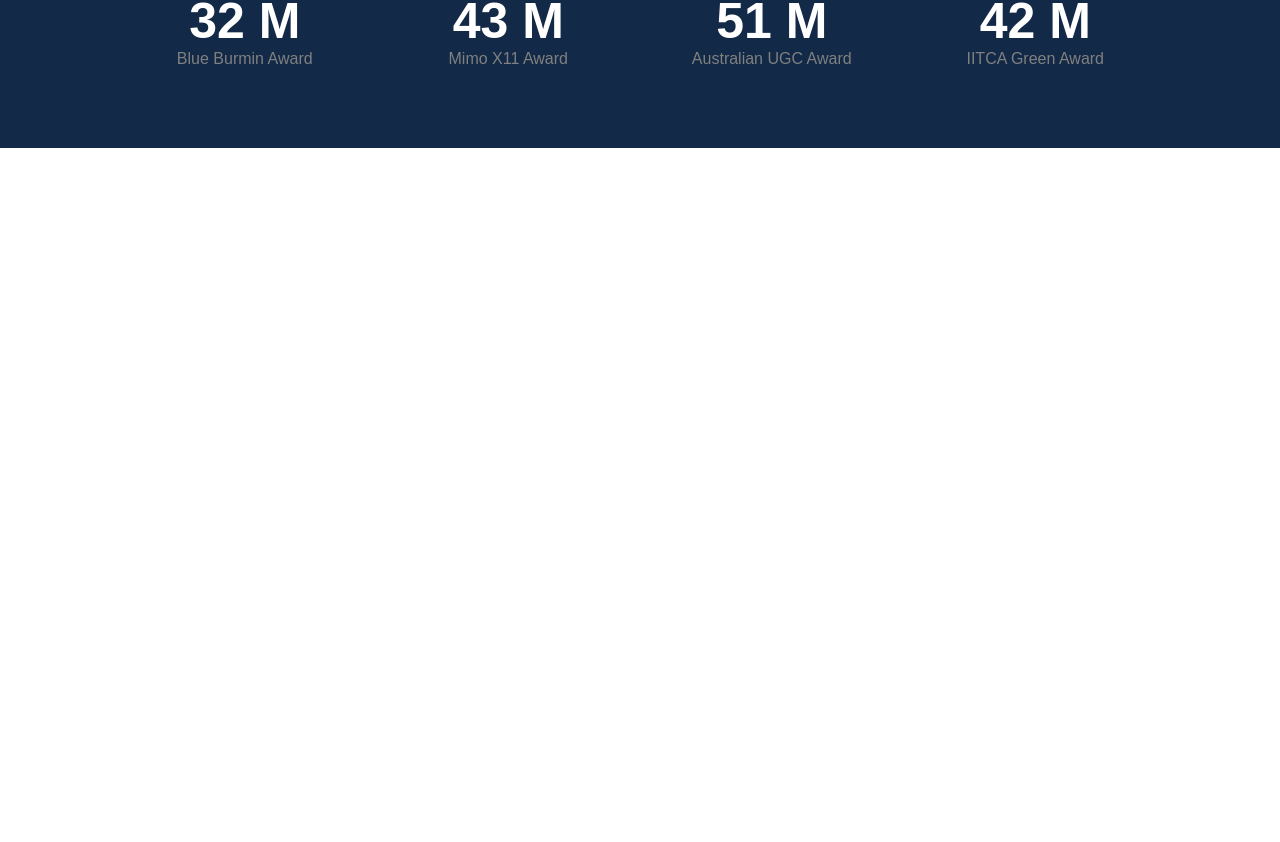
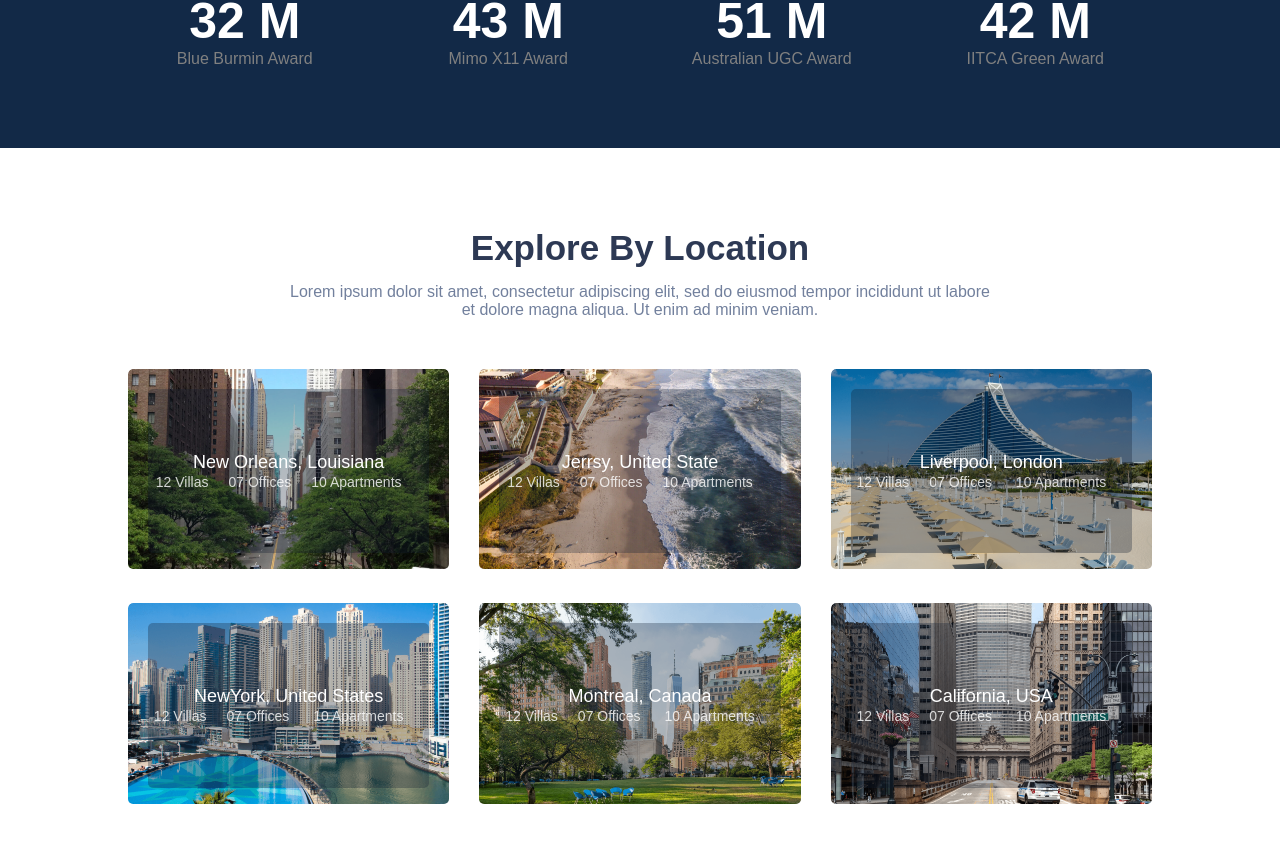
Before and after one commit to Rawand-abu-shammala/Real-estate-website-using-react.js, a React (Create React App) app: page / in a window 1280 px wide. Shown: the part 2822-3664 px from the top of the page. Before the commit the page ends 2970 px from the top, so only its background shows below. Built offline with nearby package versions, Linux system fonts and the light colour scheme.

Commit message:
Add location component for project

```diff
--- a/src/components/data/Data.js
+++ b/src/components/data/Data.js
@@ -132,3 +132,54 @@
     name: "IITCA Green Award",
   },
 ]
+
+export const location = [
+  {
+    id: 1,
+    name: "New Orleans, Louisiana",
+    Villas: "12 Villas",
+    Apartments: "10 Apartments",
+    Offices: "07 Offices",
+    cover: "./images/location/city-1.png",
+  },
+  {
+    id: 2,
+    name: "Jerrsy, United State",
+    Villas: "12 Villas",
+    Apartments: "10 Apartments",
+    Offices: "07 Offices",
+    cover: "./images/location/city-2.png",
+  },
+  {
+    id: 3,
+    name: "Liverpool, London",
+    Villas: "12 Villas",
+    Apartments: " 10 Apartments",
+    Offices: "07 Offices",
+    cover: "./images/location/city-3.png",
+  },
+  {
+    id: 4,
+    name: "NewYork, United States",
+    Villas: "12 Villas",
+    Apartments: " 10 Apartments",
+    Offices: "07 Offices",
+    cover: "./images/location/city-4.png",
+  },
+  {
+    id: 5,
+    name: "Montreal, Canada",
+    Villas: "12 Villas",
+    Apartments: " 10 Apartments",
+    Offices: "07 Offices",
+    cover: "./images/location/city-5.png",
+  },
+  {
+    id: 6,
+    name: "California, USA",
+    Villas: "12 Villas",
+    Apartments: " 10 Apartments",
+    Offices: "07 Offices",
+    cover: "./images/location/city-6.png",
+  },
+]
--- a/src/components/home/Home.jsx
+++ b/src/components/home/Home.jsx
@@ -3,6 +3,7 @@
 import Featured from './featured/Featured'
 import Recent from './recent/Recent'
 import Awards from './awards/Awards'
+import Location from './location/Location'
 
 const Home = () => {
   return (
@@ -11,6 +12,7 @@
         <Featured />
         <Recent />
         <Awards/>
+        <Location/>
     </div>
   )
 }
--- /dev/null
+++ b/src/components/home/location/Location.css
@@ -0,0 +1,54 @@
+.location {
+    position: relative;
+    border-radius: 5px;
+}
+
+.location img {
+    border-radius: 5px;
+}
+
+.location .overlay {
+    position: absolute;
+    /* top: 0;
+    left: 0; */
+    display: flex;
+    align-items: center;
+    justify-content: center;
+    flex-direction: column;
+    height: 250px;
+    width: 100%;
+    color: #fff;
+    z-index: 222;
+}
+
+.location .overlay::after {
+    content: "";
+    position: absolute;
+    top: 0;
+    left: 0;
+    width: 340px;
+    height: 210px;
+    background: rgb(15, 28, 47/ 30%);
+    z-index: -1;
+    margin: 20px;
+    border-radius: 5px;
+}
+
+.location h5 {
+    font-size: 18px;
+    font-weight: 500;
+}
+
+.location label {
+    color: #fff;
+    margin-right: 20px;
+    opacity: 0.8;
+}
+
+@media screen and (max-width: 800px) {
+    .location .overlay {
+        width: 280px;
+        height: 170px;
+    }
+
+}
--- /dev/null
+++ b/src/components/home/location/Location.jsx
@@ -0,0 +1,35 @@
+import React from 'react'
+// import './Location.css'
+import './style.css'
+import Heading from '../../common/Heading'
+import { location } from '../../data/Data'
+
+const Location = () => {
+  return (
+    <>
+    <section className='location padding'>
+        <div className="container">
+            <Heading title='Explore By Location' subtitle='Lorem ipsum dolor sit amet, consectetur adipiscing elit, sed do eiusmod tempor incididunt ut labore et dolore magna aliqua. Ut enim ad minim veniam.'/>
+
+            <div className="content grid3 mtop">
+                {location.map((item, index) => (
+                    <div className="box" key={index}>
+                        <img src={item.cover} alt="" />
+                        <div className="overlay">
+                            <h5>{item.name}</h5>
+                            <p>
+                                <label>{item.Villas}</label>
+                                <label>{item.Offices}</label>
+                                <label>{item.Apartments}</label>
+                            </p>
+                        </div>
+                    </div>
+                ))}
+            </div>
+        </div>
+    </section>
+    </>
+  )
+}
+
+export default Location
--- /dev/null
+++ b/src/components/home/location/style.css
@@ -0,0 +1,57 @@
+.location .box {
+    position: relative;
+    border-radius: 5px;
+    overflow: hidden;
+  }
+
+  .location img {
+    border-radius: 5px;
+    width: 100%;
+    height: auto;
+  }
+
+  .location .overlay {
+    position: absolute;
+    top: 20px;
+    left: 20px;
+    right: 20px;
+    bottom: 20px;
+    display: flex;
+    align-items: center;
+    justify-content: center;
+    flex-direction: column;
+    color: #fff;
+    z-index: 222;
+  }
+
+  .location .overlay::after {
+    content: "";
+    position: absolute;
+    top: 0;
+    left: 0;
+    right: 0;
+    bottom: 0;
+    background: rgb(15 28 47 / 30%);
+    z-index: -1;
+    border-radius: 5px;
+  }
+
+  .location h5 {
+    font-size: 18px;
+    font-weight: 500;
+  }
+
+  .location label {
+    color: #fff;
+    margin-right: 20px;
+    opacity: 0.8;
+  }
+
+  @media screen and (max-width: 800px) {
+    .location .overlay {
+      top: 10px;
+      left: 10px;
+      right: 10px;
+      bottom: 10px;
+    }
+  }
```
Also changed, not shown: src/App.css (line endings or trailing spaces).
